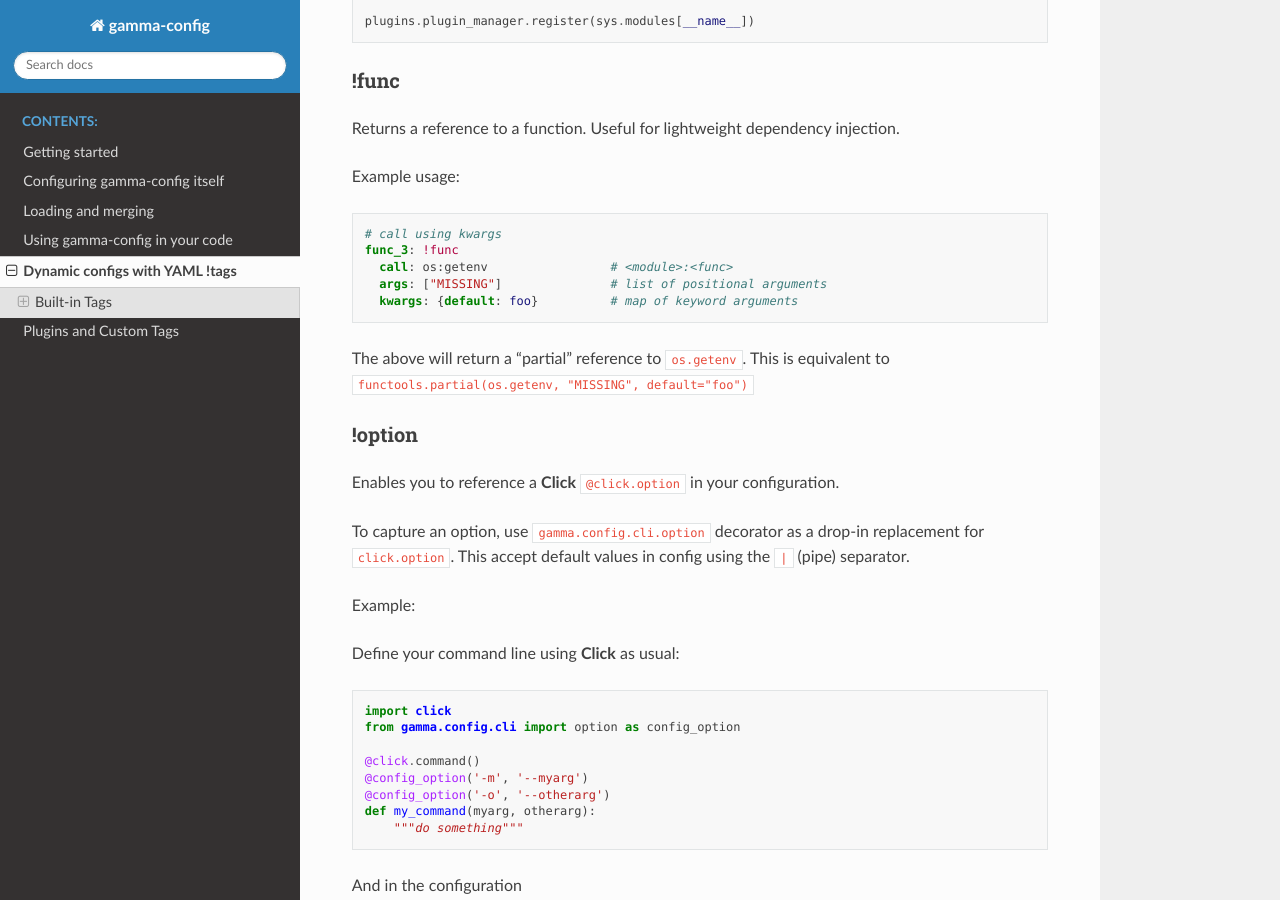
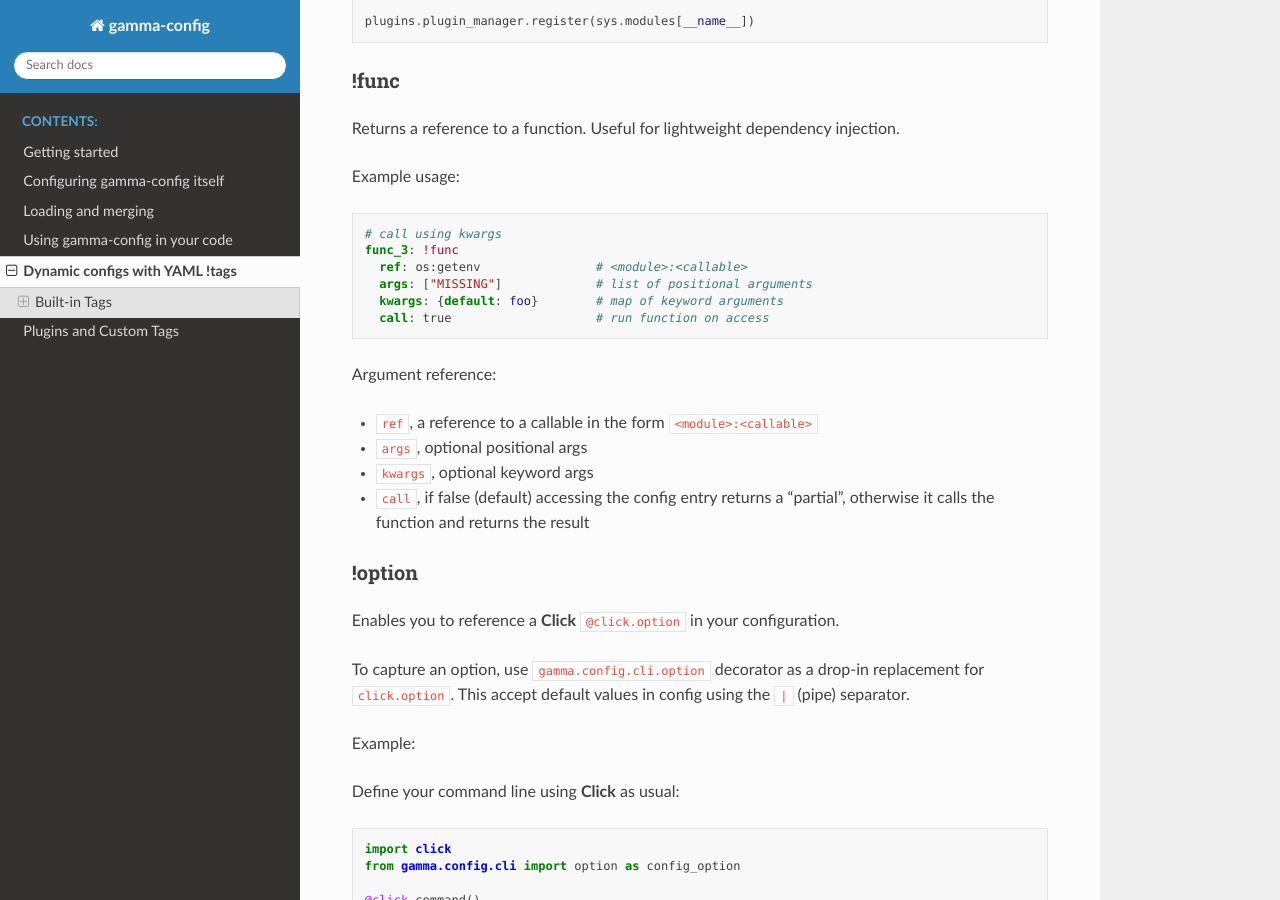
Before and after one commit to cjalmeida/gamma-config, a Sphinx documentation site: the page built from docs/pages/tags.rst, in a window 1280 px wide and 900 px high, scrolled down 1675 px. Built offline with Sphinx 7.4.7 and the Read the Docs theme 2.0.0, drawn with Linux system fonts in a browser that asks for light colours.

Commit message:
update !func documentation

```diff
--- a/docs/pages/tags.rst
+++ b/docs/pages/tags.rst
@@ -104,12 +104,18 @@ Example usage:
 
     # call using kwargs
     func_3: !func
-      call: os:getenv                 # <module>:<func>
-      args: ["MISSING"]               # list of positional arguments
-      kwargs: {default: foo}          # map of keyword arguments
+      ref: os:getenv                # <module>:<callable>
+      args: ["MISSING"]             # list of positional arguments
+      kwargs: {default: foo}        # map of keyword arguments
+      call: true                    # run function on access
 
-The above will return a "partial" reference to ``os.getenv``. This is equivalent to
-``functools.partial(os.getenv, "MISSING", default="foo")``
+Argument reference:
+
+-   ``ref``, a reference to a callable in the form ``<module>:<callable>``
+-   ``args``, optional positional args
+-   ``kwargs``, optional keyword args
+-   ``call``, if false (default) accessing the config entry returns a "partial",
+    otherwise it calls the function and returns the result
 
 
 !option
```
Also changed, not shown: docs/latest/_sources/pages/tags.rst.txt (+11 -5 lines), docs/latest/pages/tags.html (+12 -5 lines), docs/latest/searchindex.js.
